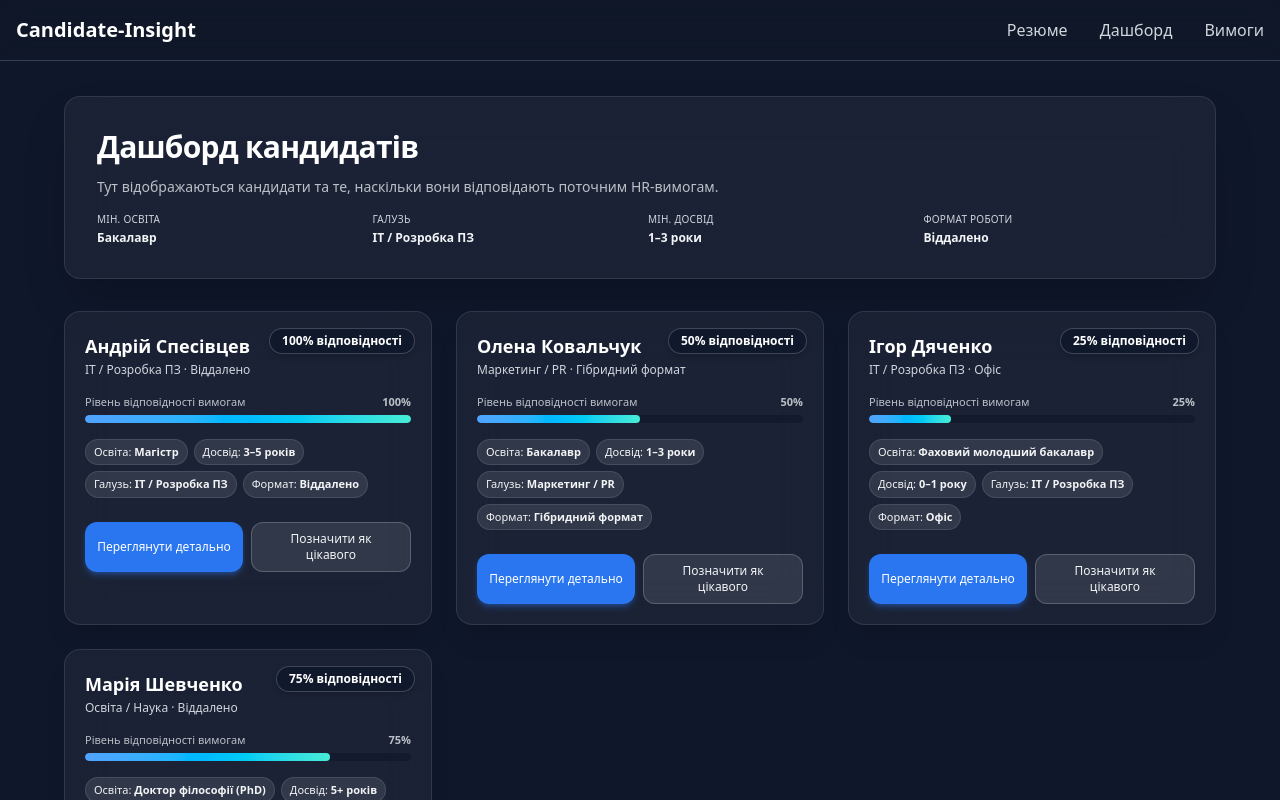
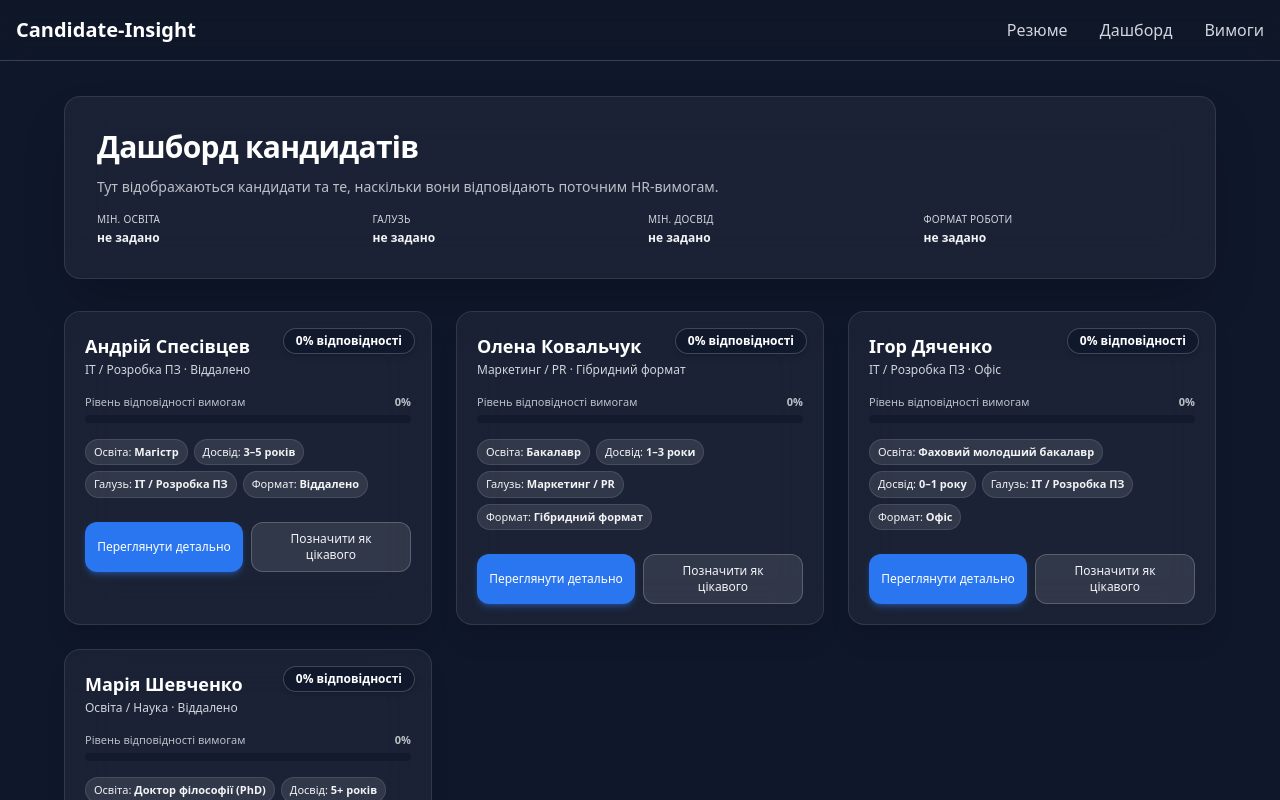
Before and after one commit to ICE-Team-MOB/Candidate-Insight, a React app in the folder frontend/: page /dashboard in a window 1280 px wide. Shown: the top 800 px of the page. Built offline with nearby package versions, Linux system fonts and the light colour scheme; the HTML template or start-up script is replaced by a standard one.

Commit message:
Working context for dashboard

```diff
--- a/frontend/src/pages/Dashboard.tsx
+++ b/frontend/src/pages/Dashboard.tsx
@@ -1,4 +1,5 @@
-import React from "react";
+import { useHRRequirements } from "../context/context";
+
 
 type EducationValue =
   | "primary_education"
@@ -155,14 +156,7 @@ const calcMatchScore = (candidate: Candidate, hr: HRRequirements): number => {
   return Math.round((score / criteriaCount) * 100);
 };
 
-// 🧪 Поки що мокові дані
-const hrRequirements: HRRequirements = {
-  education: "bachelor",
-  sector: "it",
-  experience: "1_3",
-  workFormat: "remote",
-};
-
+// 🧪 Поки що мокові дані кандидатів
 const candidates: Candidate[] = [
   {
     id: 1,
@@ -203,6 +197,22 @@ const candidates: Candidate[] = [
 ];
 
 const Dashboard = () => {
+  // ⬇️ Берём актуальные требования из контекста
+  const {
+    education,
+    sector,
+    experience,
+    workFormat,
+  } = useHRRequirements();
+
+  // Мапим контекст ("" | value) в объект требований (value | undefined)
+  const hrRequirements: HRRequirements = {
+    education: education ? (education as EducationValue) : undefined,
+    sector: sector ? (sector as SectorValue) : undefined,
+    experience: experience ? (experience as ExperienceValue) : undefined,
+    workFormat: workFormat ? (workFormat as WorkFormatValue) : undefined,
+  };
+
   return (
     <div className="flex items-start justify-center min-h-[calc(100vh-5rem)] px-4 py-8">
       <div className="w-full max-w-6xl space-y-8">
```
